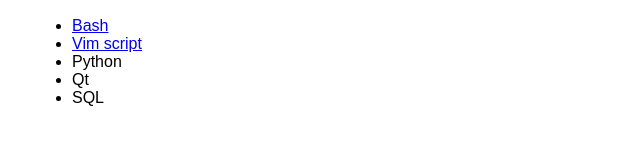
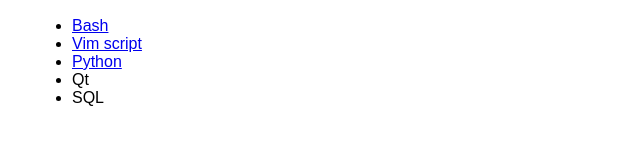
Before and after one commit to jordiferr/jordiferr.github.io, a plain HTML site: page index.html in a window 1280 px wide. Shown: the part 2263-2408 px from the top of the page, 0-640 px from the left. Drawn offline with Linux system fonts and the light colour scheme.

Commit message:
Actualitzacio

```diff
--- a/index.html
+++ b/index.html
@@ -63,7 +63,7 @@
 		  <ul>
 			  <li><a href="bash.html">Bash</a></li>
 			  <li><a href="vim.html">Vim script</a></li>
-			  <li>Python</li>
+			  <li><a href="python.html">Python</a></li>
 			  <li>Qt</li>
 			  <li>SQL</li>
 		  </ul>
```
